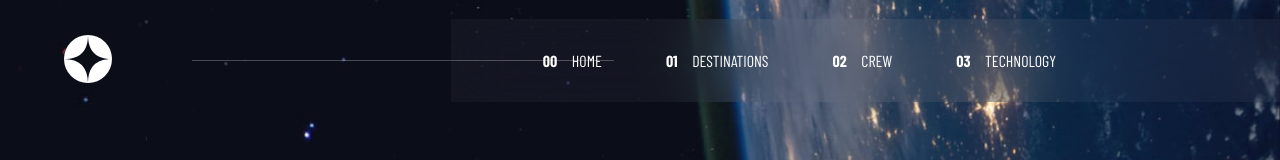
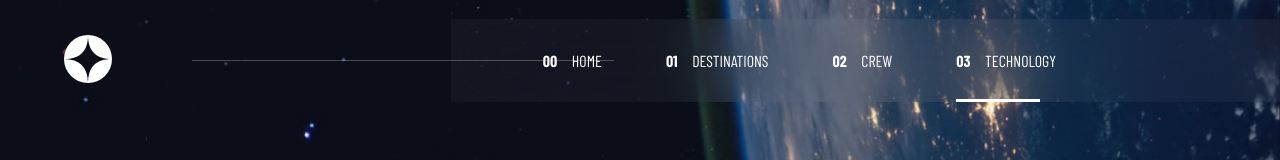
Before and after one commit to RoySpringer/space-tourism-challenge, a Next.js app: page /technology in a window 1280 px wide. Shown: the top 160 px of the page. Built offline with nearby package versions, Linux system fonts and the light colour scheme; a web font is replaced by a local one.

Commit message:
Added navbar indicator

```diff
--- a/components/NavBar/NavBar.module.css
+++ b/components/NavBar/NavBar.module.css
@@ -1,4 +1,5 @@
 .navBar {
+  position: relative;
   display: flex;
   align-items: center;
   background: rgba(255, 255, 255, 0.04);
@@ -12,10 +13,6 @@
   list-style: none;
   margin: 0;
   padding-left: 60px;
-  height: 100%;
-}
-
-.navBarLi {
   height: 100%;
 }
 
@@ -39,3 +36,20 @@
   font-weight: bold;
   margin-right: 2ch;
 }
+
+.indicator {
+  position: absolute;
+  bottom: 0;
+  height: 3px;
+  background-color: var(--white);
+  transition: all 400ms;
+  opacity: 0;
+}
+
+.indicatorHover {
+  position: absolute;
+  height: 3px;
+  background-color: rgba(255, 255, 255, 0.2);
+  bottom: 0;
+  transition: all 200ms;
+}
--- a/components/NavBar/NavBar.tsx
+++ b/components/NavBar/NavBar.tsx
@@ -1,7 +1,8 @@
-import React from "react";
+import React, { useCallback, useEffect, useRef } from "react";
 import Link from "next/link";
 import Text from "../Text";
 import styles from "./NavBar.module.css";
+import { useRouter } from "next/dist/client/router";
 
 export interface NavBarItem {
   text: string;
@@ -16,15 +17,70 @@ export interface NavBarProps {
 
 const NavBar = (props: NavBarProps) => {
   const { navItems, activeIndex = 0 } = props;
+  const router = useRouter();
+  const navBar = useRef<HTMLElement>(null);
+  const indicator = useRef<HTMLDivElement>(null);
+  const indicatorHover = useRef<HTMLDivElement>(null);
+  const linkItems = useRef<(HTMLAnchorElement | null)[]>([]);
+
+  const placeIndicator = function (
+    indicatorEl: HTMLElement,
+    target: HTMLElement
+  ) {
+    const navBarRect = navBar.current?.getBoundingClientRect();
+    const elementRect = target.getBoundingClientRect();
+    indicatorEl.style.left = `calc(${
+      elementRect.x - (navBarRect?.x ?? 0) ?? 0
+    }px + 2rem)`;
+    indicatorEl.style.width = `calc(${elementRect.width * 0.9}px - 4rem)`;
+  };
+
+  const onHover = useCallback((event) => {
+    if (event.target.tagName === "A" && indicatorHover.current) {
+      placeIndicator(indicatorHover.current, event.target);
+    }
+    return false;
+  }, []);
+
+  const onLeave = useCallback((event) => {
+    if (event.target.tagName === "A") {
+      for (const item of linkItems.current) {
+        if (item?.classList.contains("active") && indicatorHover.current) {
+          placeIndicator(indicatorHover.current, item);
+        }
+      }
+    }
+    return false;
+  }, []);
+
+  useEffect(() => {
+    for (const item of linkItems.current) {
+      if (
+        item?.classList.contains("active") &&
+        indicator.current &&
+        indicatorHover.current
+      ) {
+        placeIndicator(indicator.current, item);
+        indicator.current.style.opacity = "1";
+        placeIndicator(indicatorHover.current, item);
+      }
+    }
+  }, []);
+
   return (
-    <nav className={styles.navBar}>
+    <nav ref={navBar} className={styles.navBar}>
       <ul className={styles.navBarUl}>
         {navItems.map((item, index) => (
           <li key={index} className={styles.navBarLi} onClick={item.onClick}>
             <Link href={item.navTo ?? "#"}>
               <a
+                ref={(instance) => {
+                  linkItems.current.push(instance);
+                }}
+                onMouseEnter={onHover}
+                onMouseLeave={onLeave}
                 className={`${styles.navBarA} ${
-                  index === activeIndex ? "active" : ""
+                  router.pathname === item.navTo ? "active" : ""
                 }`}
               >
                 <Text nav className={styles.navBarNumber}>
@@ -35,6 +91,8 @@ const NavBar = (props: NavBarProps) => {
             </Link>
           </li>
         ))}
+        <div ref={indicator} className={styles.indicator}></div>
+        <div ref={indicatorHover} className={styles.indicatorHover}></div>
       </ul>
     </nav>
   );
```
